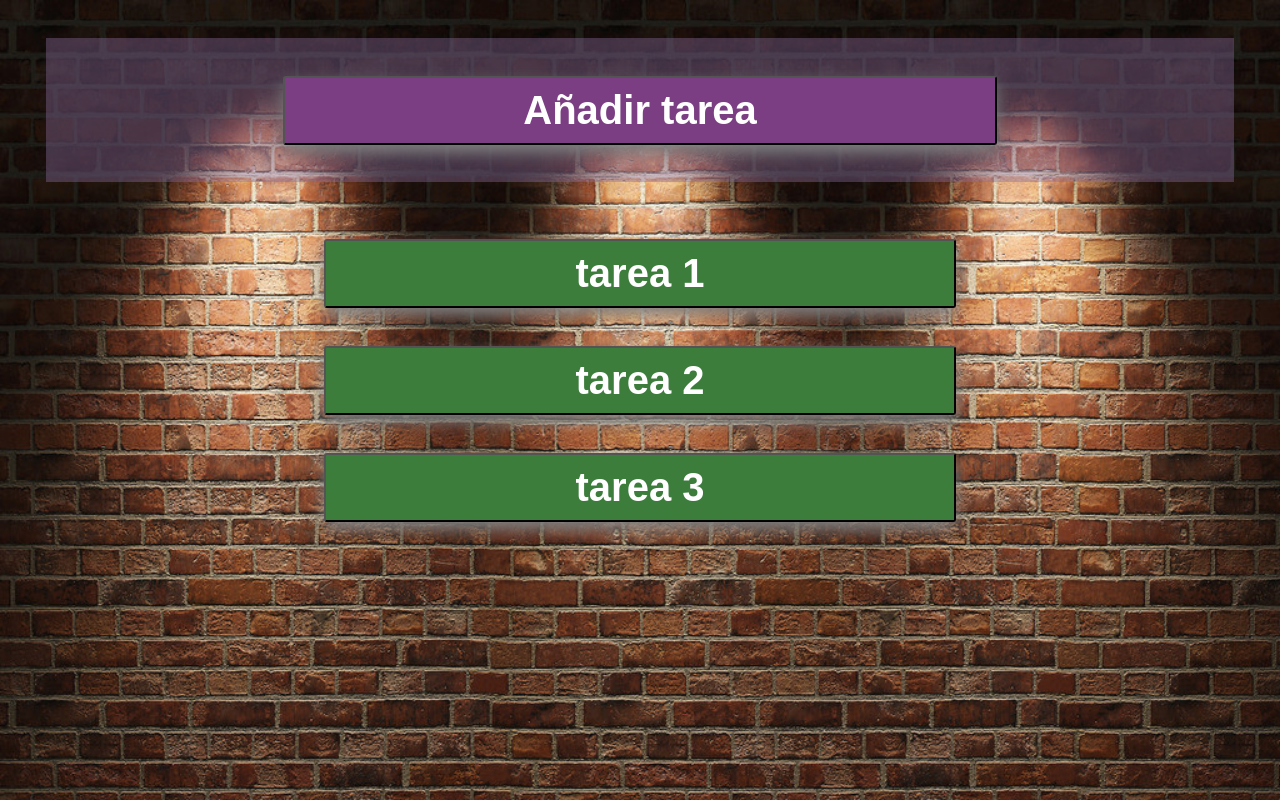
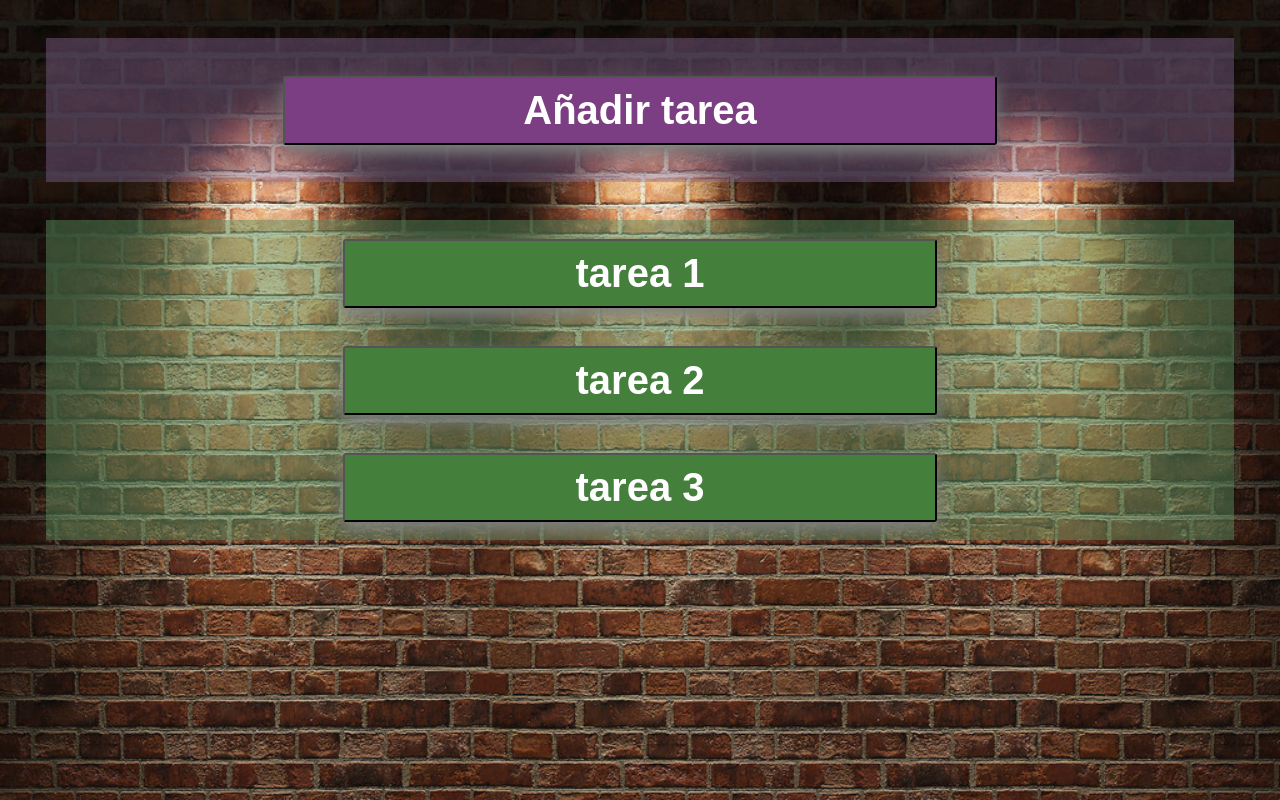
Before and after one commit to rcontrai/PracticaWeb, a plain HTML site: page index.html in a window 1280 px wide. Drawn offline with Linux system fonts and the light colour scheme.

Commit message:
small style changes

```diff
--- a/style.css
+++ b/style.css
@@ -6,16 +6,16 @@ html { /* pagina html */
     background-size: cover;
 }
 
-
-dt {
+form { /* top part*/
+    background-color: #886b9c67;
     text-align: center;
+    margin: 1cm;
 }
 
 .firstButton { /* title */
     margin-top: 1cm;
     margin-bottom: 1cm;
     font-size: 250%;
-    /*margin-left : 7cm;*/
     width: 60%;
     background-color: rgb(123, 62, 131);
     Color:white;
@@ -28,19 +28,19 @@ dt {
     text-align: center;
 }
 
-form { /* top part*/
-    background-color: #886b9c67;
+dt {
     text-align: center;
-    margin: 1cm;
+    background-color: #5a8f5f77;
+    margin-left: 1cm;
+    margin-right: 1cm;
 }
 
 .tareaButton {
     margin-top: 0.5cm;
     margin-bottom: 0.5cm;
     font-size: 250%;
-    /*margin-left : 7cm;*/
     width: 50%;
-    background-color: rgb(60, 125, 60);
+    background-color: rgb(68, 127, 60);
     Color:white;
     font-weight: bold;
     padding: 10px 40px;
```
